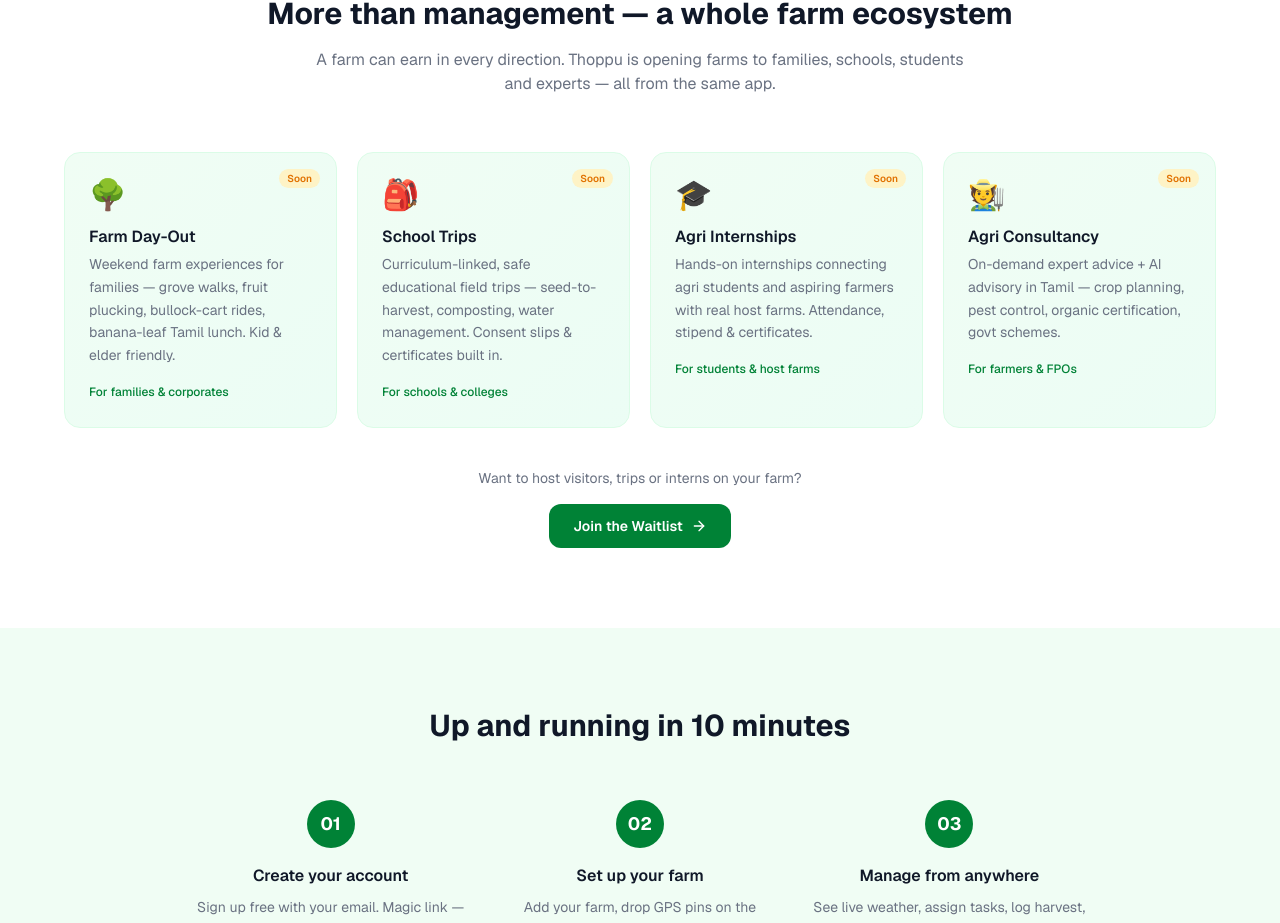
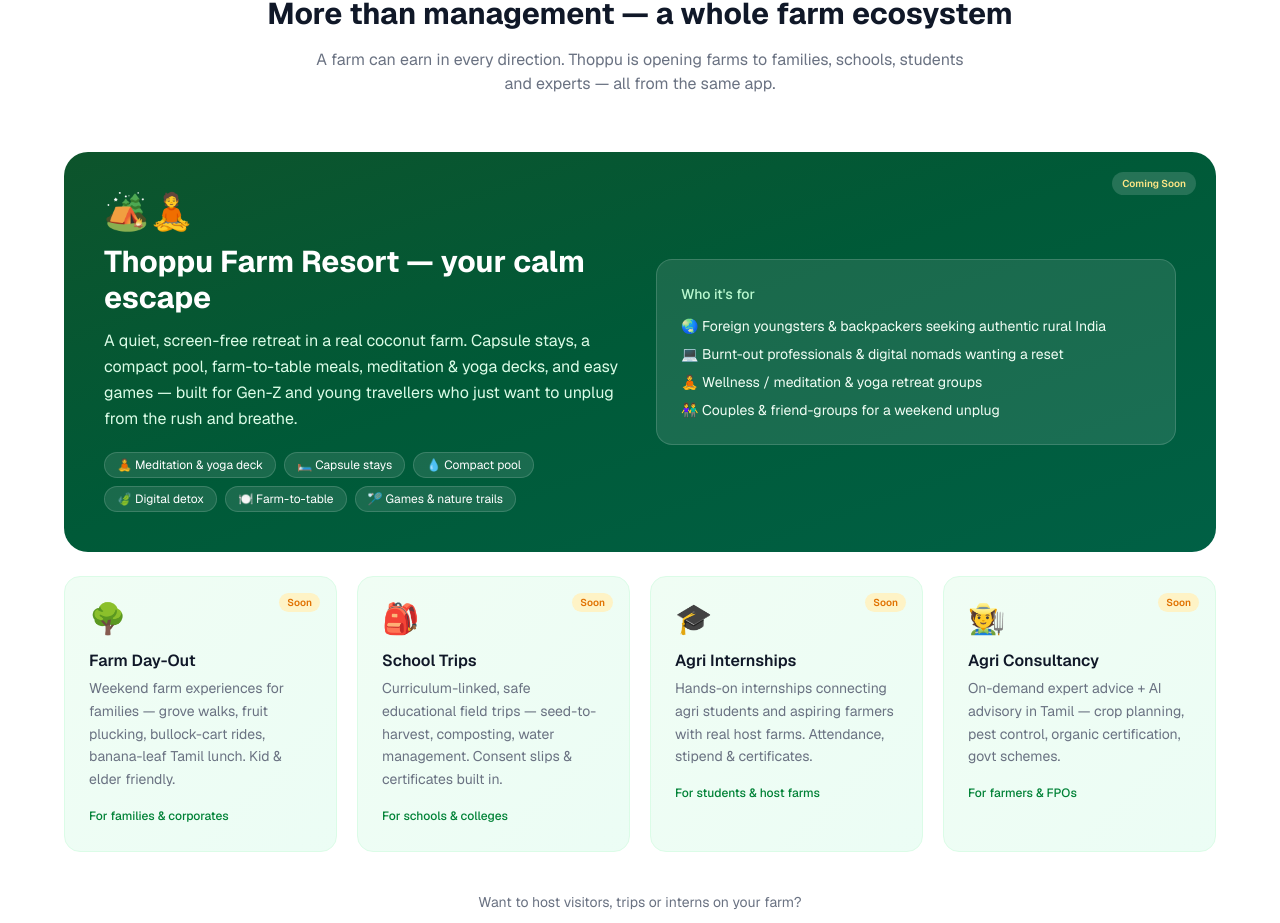
Before and after one commit to amirthamorgo2plus-dotcom/thoppu, a Next.js app: page / in a window 1280 px wide. Shown: the part 4666-5589 px from the top of the page. Built offline with nearby package versions, Linux system fonts and the light colour scheme.

Commit message:
Add Thoppu Farm Resort (calm escape/wellness) featured card to homepage ecosystem section

```diff
--- a/src/app/page.tsx
+++ b/src/app/page.tsx
@@ -465,6 +465,34 @@
             <h2 className="text-3xl font-bold text-gray-900 mb-4">More than management — a whole farm ecosystem</h2>
             <p className="text-gray-500 max-w-2xl mx-auto">A farm can earn in every direction. Thoppu is opening farms to families, schools, students and experts — all from the same app.</p>
           </div>
+          {/* Featured: Farm Resort */}
+          <div className="bg-gradient-to-br from-green-900 to-emerald-800 rounded-3xl p-8 md:p-10 mb-6 text-white relative overflow-hidden">
+            <span className="absolute top-5 right-5 text-[10px] font-semibold text-amber-200 bg-white/15 px-2.5 py-1 rounded-full">Coming Soon</span>
+            <div className="grid grid-cols-1 lg:grid-cols-2 gap-8 items-center">
+              <div>
+                <div className="text-4xl mb-3">🏕️🧘</div>
+                <h3 className="text-2xl md:text-3xl font-bold mb-3">Thoppu Farm Resort — your calm escape</h3>
+                <p className="text-green-100 leading-relaxed mb-5">
+                  A quiet, screen-free retreat in a real coconut farm. Capsule stays, a compact pool, farm-to-table meals, meditation &amp; yoga decks, and easy games — built for Gen-Z and young travellers who just want to unplug from the rush and breathe.
+                </p>
+                <div className="flex flex-wrap gap-2">
+                  {["🧘 Meditation & yoga deck", "🛏️ Capsule stays", "💧 Compact pool", "🍃 Digital detox", "🍽️ Farm-to-table", "🏸 Games & nature trails"].map(t => (
+                    <span key={t} className="text-xs bg-white/10 border border-white/15 rounded-full px-3 py-1">{t}</span>
+                  ))}
+                </div>
+              </div>
+              <div className="bg-white/10 rounded-2xl p-6 border border-white/15">
+                <p className="text-green-200 text-sm font-medium mb-3">Who it&apos;s for</p>
+                <ul className="space-y-2 text-sm text-green-50">
+                  <li>🌏 Foreign youngsters & backpackers seeking authentic rural India</li>
+                  <li>💻 Burnt-out professionals & digital nomads wanting a reset</li>
+                  <li>🧘 Wellness / meditation & yoga retreat groups</li>
+                  <li>👫 Couples & friend-groups for a weekend unplug</li>
+                </ul>
+              </div>
+            </div>
+          </div>
+
           <div className="grid grid-cols-1 md:grid-cols-2 lg:grid-cols-4 gap-5">
             {[
               { icon: "🌳", title: "Farm Day-Out", desc: "Weekend farm experiences for families — grove walks, fruit plucking, bullock-cart rides, banana-leaf Tamil lunch. Kid & elder friendly.", who: "For families & corporates" },
```
